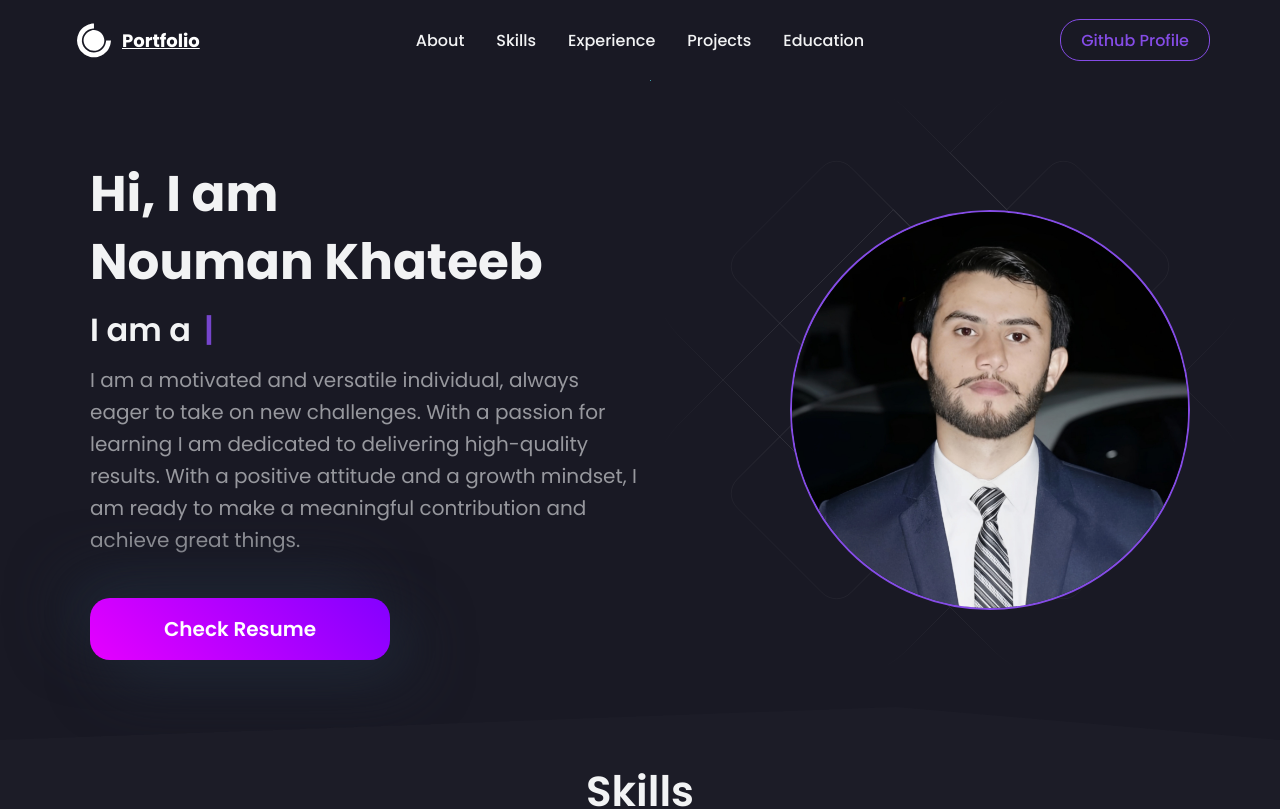
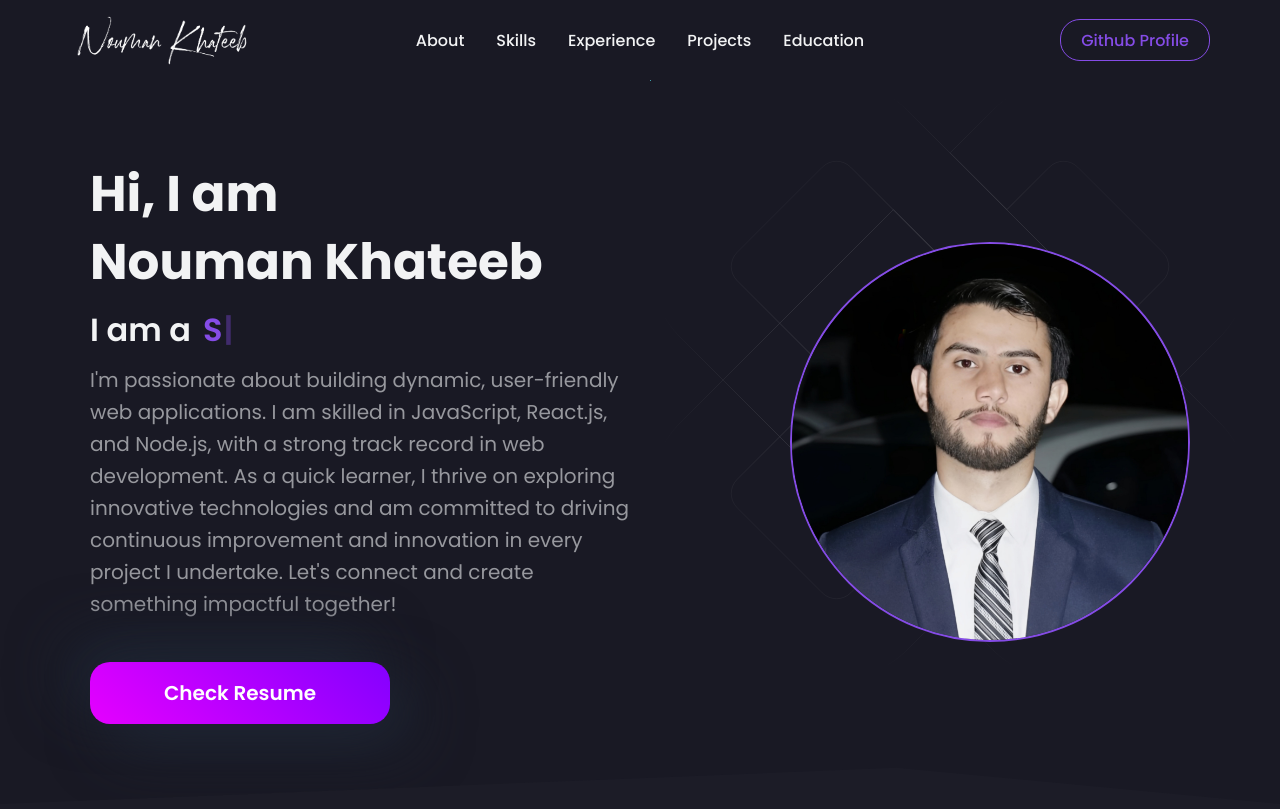
Before and after one commit to noumankhateeb/noumankhateeb-portfolio, a React (Create React App) app: page / in a window 1280 px wide. Shown: the top 809 px of the page. Built offline with nearby package versions, Linux system fonts and the light colour scheme.

Commit message:
Fixing Issues

```diff
--- a/src/components/Navbar/index.js
+++ b/src/components/Navbar/index.js
@@ -1,9 +1,9 @@
 import React from 'react'
-import { Nav, NavLink, NavbarContainer, Span, NavLogo, NavItems, GitHubButton, ButtonContainer, MobileIcon, MobileMenu, MobileLink } from './NavbarStyledComponent'
-import { DiCssdeck } from 'react-icons/di';
+import { Nav, NavLink, NavbarContainer, NavLogo, NavItems, GitHubButton, ButtonContainer, MobileIcon, MobileMenu, MobileLink } from './NavbarStyledComponent'
 import { FaBars } from 'react-icons/fa';
 import { Bio } from '../../data/constants';
 import { useTheme } from 'styled-components';
+import Logo from '../../images/logo.png'
 
 const Navbar = () => {
   const [isOpen, setIsOpen] = React.useState(false);
@@ -11,10 +11,13 @@ const Navbar = () => {
   return (
     <Nav>
       <NavbarContainer>
-        <NavLogo to='/'>
+        {/* <NavLogo to='/'>
           <a href='/' style={{ display: "flex", alignItems: "center", color: "white", marginBottom: '20;', cursor: 'pointer' }}>
             <DiCssdeck size="3rem" /> <Span>Portfolio</Span>
           </a>
+        </NavLogo> */}
+        <NavLogo to='/'>
+          <img src={Logo} alt="Logo" style={{ marginRight: '10px', height: '50px' }} />
         </NavLogo>
         <MobileIcon>
           <FaBars onClick={() => {
--- a/src/data/constants.js
+++ b/src/data/constants.js
@@ -7,7 +7,7 @@ export const Bio = {
     "Programmer",
   ],
   description:
-    "I am a motivated and versatile individual, always eager to take on new challenges. With a passion for learning I am dedicated to delivering high-quality results. With a positive attitude and a growth mindset, I am ready to make a meaningful contribution and achieve great things.",
+    "I'm passionate about building dynamic, user-friendly web applications. I am skilled in JavaScript, React.js, and Node.js, with a strong track record in web development. As a quick learner, I thrive on exploring innovative technologies and am committed to driving continuous improvement and innovation in every project I undertake. Let's connect and create something impactful together!",
   github: "https://github.com/noumankhateeb",
   resume:
     "https://drive.google.com/file/d/1ZwqZWDVTLE56RsHZ7kL20dNsj2UxmBEC/view?usp=sharing",
@@ -347,20 +347,16 @@ export const projects = [
     title: "Nouman Kahteeb Portfolio",
     date: "December 2024",
     description:
-      "Designed and developed the Vexa project, a project management app that helps users and teams stay organized and on track. Implemented key features such as task tracking, team collaboration, and time tracking to improve productivity and project outcomes and also invite team/project members. The plan is to add a community of users where they can find developers and other team members and chat system implementation.",
+      "My portfolio website is a comprehensive showcase of my professional journey and expertise, designed to provide a seamless user experience. It features an About section that introduces me and my background, followed by a Skills section where I highlight my technical proficiencies and areas of expertise. The Experience section details my professional roles and contributions, while the Projects section showcases some of my notable work, reflecting my ability to create impactful and user-friendly solutions. The Education section highlights my academic accomplishments, and the Contact section allows visitors to connect with me directly through a form powered by EmailJS.",
     image:
       "https://raw.githubusercontent.com/noumankhateeb/noumankhateeb-portfolio/refs/heads/main/Screenshot.png",
     tags: [
       "React JS",
-      "MongoDb",
-      "Node JS",
-      "Express JS",
-      "Redux",
-      "NodeMailer",
+      "Email JS",
     ],
     category: "web app",
-    github: "https://github.com/noumankhateeb/Project-Management-App",
-    webapp: "https://vexa-app.netlify.app/",
+    github: "https://github.com/noumankhateeb/noumankhateeb-portfolio",
+    webapp: "https://noumankhateeb.netlify.app/",
   },
   {
     id: 1,
@@ -394,6 +390,23 @@ export const projects = [
     //   github: "https://github.com/noumankhateeb",
     // },
     // ],
+  },
+  {
+    id: 2,
+    title: "Weather App",
+    date: "Jan 2024",
+    description:
+      "This weather app provides real-time and accurate weather forecasts for any city worldwide. It allows users to search for their desired location and view detailed 5-day forecasts, including temperature, humidity, and other weather conditions. The app is built using React.js and Redux Toolkit, integrating the WeatherAPI for reliable data fetching. Deployed on Netlify, it offers fast and efficient access. This project showcases expertise in modern web development and API integration while delivering a practical and visually appealing solution.",
+    image:
+      "https://raw.githubusercontent.com/noumankhateeb/weather-app/refs/heads/main/Screenshot.png",
+    tags: [
+      "React JS",
+      "Redux Toolkit",
+      "Weather Api",
+    ],
+    category: "web app",
+    github: "https://github.com/noumankhateeb/weather-app",
+    webapp: "https://weather-app-noumankhateeb.netlify.app/",
   },
   {
     id: 2,
```
Also changed, not shown: Screenshot.png, src/images/logo.png (added).
